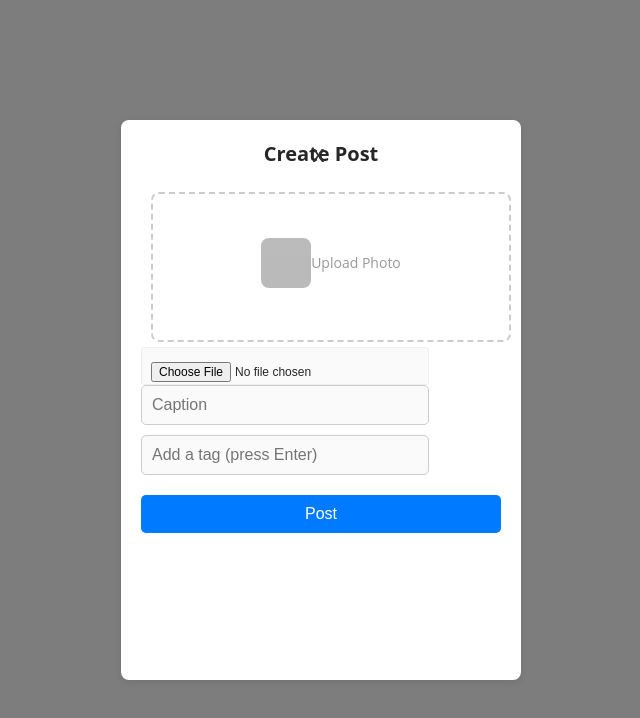
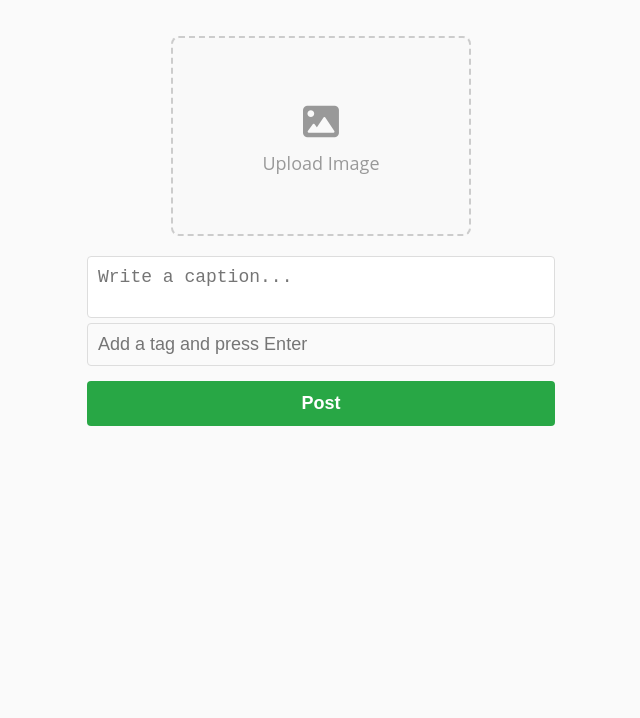
Before and after one commit to Janvi-wb/SocialMediaApp, a React (Vite) app: page /createPost in a window 1280 px wide. Shown: the top 718 px of the page, without its empty margins (319-959 px from the left). Built offline with nearby package versions, Linux system fonts and the light colour scheme; sample sign-in values are in the browser's storage; grey boxes are pictures that could not be loaded.

Commit message:
feat: create post

```diff
--- a/src/features/Home/components/Post.jsx
+++ b/src/features/Home/components/Post.jsx
@@ -122,11 +122,6 @@ const Post = ({ post }) => {
             </Link>
             <span className="one-day">. {getTimeDifference(createdAt)}</span>
           </div>
-          <img
-            className="dots"
-            src="https://clipground.com/images/three-dots-png-1.png"
-            alt="menu"
-          />
         </div>
         <div className="post-main-image">
           <img src={postImage} alt="" />
--- a/src/features/Home/components/TopBar.jsx
+++ b/src/features/Home/components/TopBar.jsx
@@ -7,7 +7,6 @@ const TopBar = () => {
         <div className="logo"></div>
       {/* <input type="text" placeholder="Search" className="search-bar" /> */}
       <div className="top-icons">
-        <i className="fa-regular fa-heart"></i>
         <Link to="/logout"><button className="menu-item logout-button"><i className="fa-solid fa-right-from-bracket"></i></button></Link>
       </div>
     </div>
--- a/src/features/Profile/components/CreatePost.jsx
+++ b/src/features/Profile/components/CreatePost.jsx
@@ -1,123 +1,154 @@
 import { useState } from "react";
+import { useAddPostMutation } from "../../../../store/postApiSlice";
+import "./CreatePost.scss";
 import { useNavigate } from "react-router-dom";
-import "./CreatePost.scss";
-import { useAddPostMutation } from "../../../../store/postApiSlice";
 
 const CreatePost = () => {
+    const navigate = useNavigate();
+  const [images, setImage] = useState(null);
+  const [previewUrl, setPreviewUrl] = useState(null);
+  const [caption, setCaption] = useState("");
+  const [tags, setTags] = useState([]);
+  const [inputTag, setInputTag] = useState("");
+
+
   const [addPost, { isLoading }] = useAddPostMutation();
-    const navigate = useNavigate();
-    const [image, setImage] = useState(null);
-    const [preview, setPreview] = useState(null);
-    const [tags, setTags] = useState([]);
-    const [tagInput, setTagInput] = useState("");
-    const [caption, setCaption] = useState("");
 
-    const handleTagInputChange = (e) => {
-        setTagInput(e.target.value);
-    };
-
-    const handleTagKeyDown = (e) => {
-        if (e.key === "Enter" && tagInput.trim()) {
-            setTags((prevTags) => [...prevTags, tagInput.trim()]);
-            setTagInput("");
+  // Handle tag input on pressing 'Enter'
+  const handleTagInput = (e) => {
+    if (e.key === "Enter" && inputTag.trim() !== "") {
       e.preventDefault();
+      setTags((prevTags) => [...prevTags, inputTag.trim()]);
+      setInputTag("");
     }
   };
 
-    const removeTag = (index) => {
-        setTags((prevTags) => prevTags.filter((tag, i) => i !== index));
+
+  const handleRemoveTag = (indexToRemove) => {
+    setTags((prevTags) =>
+      prevTags.filter((_, index) => index !== indexToRemove)
+    );
   };
+
 
   const handleImageChange = (e) => {
     const file = e.target.files[0];
     if (file) {
-            const url = URL.createObjectURL(file);
       setImage(file);
-            setPreview(url);
+      setPreviewUrl(URL.createObjectURL(file));
     }
   };
 
 
+  const handleRemoveImage = () => {
+    setImage(null);
+    setPreviewUrl(null);
+  };
+
   const handleSubmit = async (e) => {
     e.preventDefault();
-        if (!image || !caption) {
-            console.log("All fields are required");
-            return;
+
+    const formData = new FormData();
+    console.log(images, "IMAGE");
+
+    formData.append("images", images);
+    console.log(caption, "CAPTION");
+    formData.append("content", caption);
+    console.log(tags, "TAGS");
+
+    tags.forEach((tag) => formData.append("tags[]", tag));
+
+    for (let pair of formData.entries()) {
+        console.log(pair[0] + ': ' + pair[1]);
       }
 
-        const formData = new FormData();
-        formData.append("image", image);
-        formData.append("caption", caption);
-        tags.forEach((tag, i) => {
-         formData.append(`tag[${i}] : `, tag )
-     })
-
     try {
+      //await dispatch(setStatus('loading'));
       const response = await addPost(formData).unwrap();
-            console.log("Post created!", response);
+      console.log(response, "RESPONSE OF ADDING DATA");
+      alert("successfully created post!")
       navigate("/home");
-        } catch (err) {
-            console.error("FAILED POST CREATION", err);
+      //dispatch(setPosts(response.data));
+      //await dispatch(setStatus('succeeded'));
+    } catch (error) {
+      // await dispatch(setError(error));
+      // await dispatch(setStatus('failed'));
+      console.log(error, "ERROR FROM ADD POST");
     }
   };
 
   return (
-        <div className="add-post-page">
-            <div className="modal-content">
-                <button onClick={() => navigate(-1)} className="close-button">x</button>
-                <div className="header">Create Post</div>
-                <div className="image-preview">
-                    {preview ? (
+    <form
+      onSubmit={handleSubmit}
+      encType="multipart/form-data"
+      className="create-post-form"
+    >
+      <div
+        className="image-upload-box"
+        onClick={() => document.getElementById("fileInput").click()}
+      >
+        {previewUrl ? (
           <>
-                            <button className="remove-image-button" onClick={() => setPreview(null)}>
-                                <img src="https://pic.onlinewebfonts.com/svg/img_577400.svg" className="remove-image" alt="Remove" />
-                            </button>
-                            <img src={preview} alt="Preview" />
+            <img src={previewUrl} alt="Preview" className="preview-image" />
+            <span
+              className="remove-image"
+              onClick={(e) => {
+                e.stopPropagation();
+                handleRemoveImage();
+              }}
+            >
+              &#x2716;
+            </span>
           </>
         ) : (
-                        <label htmlFor="file-upload" className="upload-label">
-                            <img src="https://www.svgrepo.com/show/379235/photo-add.svg" className="add-photo-icon" alt="Upload" />
-                            Upload Photo
-                        </label>
+          <div className="upload-placeholder">
+            <span className="upload-icon"><i className="fa-solid fa-image"></i>
+            </span>
+            <span>Upload Image</span>
+          </div>
         )}
-                </div>
-                <form className="form" onSubmit={handleSubmit}>
         <input
           type="file"
-                        id="file-upload"
+          id="fileInput"
+          onChange={handleImageChange}
           accept="image/*"
-                        onChange={handleImageChange}
+          style={{ display: "none" }}
         />
+      </div>
+
+      <div>
+        <textarea
+          value={caption}
+          onChange={(e) => setCaption(e.target.value)}
+          placeholder="Write a caption..."
+        />
+      </div>
+
+      <div>
+        <div className="tags-container">
+          {tags.map((tag, index) => (
+            <span
+              key={index}
+              className="tag"
+              onClick={() => handleRemoveTag(index)}
+            >
+              {tag} &#x2716; {" "}{" "}{" "}
+            </span>
+          ))}
+        </div>
         <input
           type="text"
-                        placeholder="Caption"
-                        value={caption}
-                        onChange={(e) => setCaption(e.target.value)}
-                    />
-
-                    {/* Tags Input */}
-                    <div className="tags-container">
-                        {tags.map((tag, index) => (
-                            <div key={index} className="tag-chip">
-                                {tag}
-                                <button onClick={() => removeTag(index)}>x</button>
-                            </div>
-                        ))}
-                        <input
-                            type="text"
-                            placeholder="Add a tag (press Enter)"
-                            value={tagInput}
-                            onChange={handleTagInputChange}
-                            onKeyDown={handleTagKeyDown}
+          value={inputTag}
+          onChange={(e) => setInputTag(e.target.value)}
+          onKeyDown={handleTagInput}
+          placeholder="Add a tag and press Enter"
         />
       </div>
 
       <button type="submit" disabled={isLoading}>
-                        {!isLoading ? "Post" : "Posting..."}
+      {isLoading ? "Posting..." : "Post"}
       </button>
     </form>
-            </div>
-        </div>
   );
 };
 
--- a/src/features/Profile/components/CreatePost.scss
+++ b/src/features/Profile/components/CreatePost.scss
@@ -1,137 +1,279 @@
-.add-post-page {
-    position: fixed;
-    top: 0;
-    left: 0;
-    right: 0;
-    bottom: 0;
-    background-color: rgba(0, 0, 0, 0.5);
+// .add-post-page {
+//     position: fixed;
+//     top: 0;
+//     left: 0;
+//     right: 0;
+//     bottom: 0;
+//     background-color: rgba(0, 0, 0, 0.5);
+//     display: flex;
+//     justify-content: center;
+//     align-items: center;
+//     z-index: 999;
+
+//     .modal-content {
+//       background-color: #ffffff;
+//       border-radius: 8px;
+//       box-shadow: 0 2px 10px rgba(0, 0, 0, 0.1);
+//       width: 400px;
+//       padding: 20px;
+
+//       .close-button {
+//         background: none;
+//         border: none;
+//         font-size: 24px;
+//         cursor: pointer;
+//         position: absolute;
+//         right: 20px;
+//         top: 20px;
+//         color: #333;
+//       }
+
+//       .header {
+//         font-size: 20px;
+//         margin-bottom: 15px;
+//         text-align: center;
+//         font-weight: bold;
+//       }
+
+//       .image-preview {
+//         display: flex;
+//         flex-direction: column;
+//         align-items: center;
+//         margin-bottom: 15px;
+
+//         label {
+//           cursor: pointer;
+//           display: flex;
+//           align-items: center;
+//           justify-content: center;
+//           width: 100%;
+//           height: 150px;
+//           border: 2px dashed #cccccc;
+//           border-radius: 8px;
+//           position: relative;
+
+//           .add-photo-icon {
+//             width: 50px;
+//             height: 50px;
+//             opacity: 0.7;
+//           }
+//         }
+
+//         .remove-image-button {
+//           background: none;
+//           border: none;
+//           position: absolute;
+//           top: 10px;
+//           right: 10px;
+//           cursor: pointer;
+//         }
+
+//         img {
+//           max-width: 100%;
+//           max-height: 100%;
+//           border-radius: 8px;
+//         }
+//       }
+
+//       .form {
+//         display: flex;
+//         flex-direction: column;
+
+//         input[type="file"] {
+//           display: block;
+//         }
+
+//         input[type="text"] {
+//           padding: 10px;
+//           margin-bottom: 10px;
+//           border: 1px solid #cccccc;
+//           border-radius: 5px;
+//           font-size: 16px;
+//         }
+
+//         .tags-container {
+//           display: flex;
+//           flex-wrap: wrap;
+//           margin-bottom: 10px;
+
+//           .tag-chip {
+//             background-color: #e0e0e0;
+//             border-radius: 8px;
+//             padding: 5px 10px;
+//             margin: 5px;
+//             display: flex;
+//             align-items: center;
+
+//             button {
+//               background: none;
+//               border: none;
+//               margin-left: 5px;
+//               cursor: pointer;
+//               color: #383838;
+//             }
+//           }
+//         }
+
+//         button[type="submit"] {
+//           padding: 10px;
+//           background-color: #007bff;
+//           color: white;
+//           border: none;
+//           border-radius: 5px;
+//           cursor: pointer;
+//           font-size: 16px;
+
+//           &:hover {
+//             background-color: #0056b3;
+//           }
+
+//           &:disabled {
+//             background-color: #cccccc;
+//             cursor: not-allowed;
+//           }
+//         }
+//       }
+//     }
+//   }
+
+.create-post-form {
+  width: 100%;
+  max-width: 500px;
+  margin: 0 auto;
+  padding: 16px;
+  box-sizing: border-box;
+
+  // Image upload box styling
+  .image-upload-box {
+    width: 100%;
+    max-width: 300px;
+    height: 200px;
+    margin: 20px auto;
+    border: 2px dashed #ccc;
+    border-radius: 8px;
     display: flex;
+    align-items: center;
     justify-content: center;
+    cursor: pointer;
+    position: relative;
+    overflow: hidden;
+    text-align: center;
+    background-color: #f9f9f9;
+
+    .upload-placeholder {
+      display: flex;
+      flex-direction: column;
       align-items: center;
-    z-index: 999;
+      color: #999;
 
-    .modal-content {
-      background-color: #ffffff;
+      .upload-icon {
+        font-size: 2rem;
+        margin-bottom: 5px;
+      }
+    }
+
+    .preview-image {
+      width: 100%;
+      height: 100%;
+      object-fit: cover;
       border-radius: 8px;
-      box-shadow: 0 2px 10px rgba(0, 0, 0, 0.1);
-      width: 400px;
-      padding: 20px;
+    }
 
-      .close-button {
-        background: none;
-        border: none;
-        font-size: 24px;
+    .remove-image {
+      position: absolute;
+      top: 8px;
+      right: 8px;
+      background-color: rgba(0, 0, 0, 0.6);
+      color: #fff;
+      border-radius: 50%;
+      padding: 5px;
+      font-size: 1rem;
       cursor: pointer;
-        position: absolute;
-        right: 20px;
-        top: 20px;
+      opacity: 0;
+      transition: opacity 0.3s ease;
+    }
+
+    &:hover .remove-image {
+      opacity: 1;
+    }
+  }
+
+  // Label styling
+  label {
+    font-weight: bold;
+    display: block;
+    margin: 15px 0 5px;
+    font-size: 0.9rem;
     color: #333;
   }
 
-      .header {
-        font-size: 20px;
-        margin-bottom: 15px;
-        text-align: center;
-        font-weight: bold;
-      }
+  // Textarea and input field styling
+  textarea,
+  input[type="text"] {
+    width: 100%;
+    padding: 10px;
+    border: 1px solid #ddd;
+    border-radius: 4px;
+    font-size: 1rem;
+    resize: none;
+    transition: border-color 0.3s ease;
 
-      .image-preview {
-        display: flex;
-        flex-direction: column;
-        align-items: center;
-        margin-bottom: 15px;
-
-        label {
-          cursor: pointer;
-          display: flex;
-          align-items: center;
-          justify-content: center;
-          width: 100%;
-          height: 150px;
-          border: 2px dashed #cccccc;
-          border-radius: 8px;
-          position: relative;
-
-          .add-photo-icon {
-            width: 50px;
-            height: 50px;
-            opacity: 0.7;
+    &:focus {
+      border-color: #28a745;
+      outline: none;
     }
   }
 
-        .remove-image-button {
-          background: none;
+  // Button styling
+  button {
+    width: 100%;
+    padding: 12px;
+    background-color: #28a745;
+    color: #fff;
     border: none;
-          position: absolute;
-          top: 10px;
-          right: 10px;
+    border-radius: 4px;
+    font-size: 1rem;
     cursor: pointer;
+    text-align: center;
+    font-weight: bold;
+    margin-top: 15px;
+    transition: background-color 0.3s ease;
+
+    &:hover:not(:disabled) {
+      background-color: #218838;
     }
 
-        img {
-          max-width: 100%;
-          max-height: 100%;
-          border-radius: 8px;
-        }
-      }
-
-      .form {
-        display: flex;
-        flex-direction: column;
-
-        input[type="file"] {
-          display: block;
-        }
-
-        input[type="text"] {
-          padding: 10px;
-          margin-bottom: 10px;
-          border: 1px solid #cccccc;
-          border-radius: 5px;
-          font-size: 16px;
-        }
-
-        .tags-container {
-          display: flex;
-          flex-wrap: wrap;
-          margin-bottom: 10px;
-
-          .tag-chip {
-            background-color: #e0e0e0;
-            border-radius: 8px;
-            padding: 5px 10px;
-            margin: 5px;
-            display: flex;
-            align-items: center;
-
-            button {
-              background: none;
-              border: none;
-              margin-left: 5px;
-              cursor: pointer;
-              color: #383838;
+    &:disabled {
+      background-color: #ccc;
+      cursor: not-allowed;
     }
   }
 }
 
-        button[type="submit"] {
-          padding: 10px;
-          background-color: #007bff;
-          color: white;
-          border: none;
-          border-radius: 5px;
-          cursor: pointer;
-          font-size: 16px;
+// Responsive adjustments for smaller screens
+@media (max-width: 600px) {
+  .create-post-form {
+    padding: 12px;
 
-          &:hover {
-            background-color: #0056b3;
+    .image-upload-box {
+      height: 180px;
+      max-width: 100%;
     }
 
-          &:disabled {
-            background-color: #cccccc;
-            cursor: not-allowed;
+    label {
+      font-size: 0.85rem;
+      margin: 10px 0 4px;
+    }
+
+    textarea,
+    input[type="text"] {
+      padding: 8px;
+      font-size: 0.9rem;
+    }
+
+    button {
+      padding: 10px;
+      font-size: 0.9rem;
     }
   }
 }
-    }
-  }
```
Also changed, not shown: src/features/Home/components/Footer.jsx (+5 -5 lines). Lines whose indentation alone changed are shown as unchanged.
